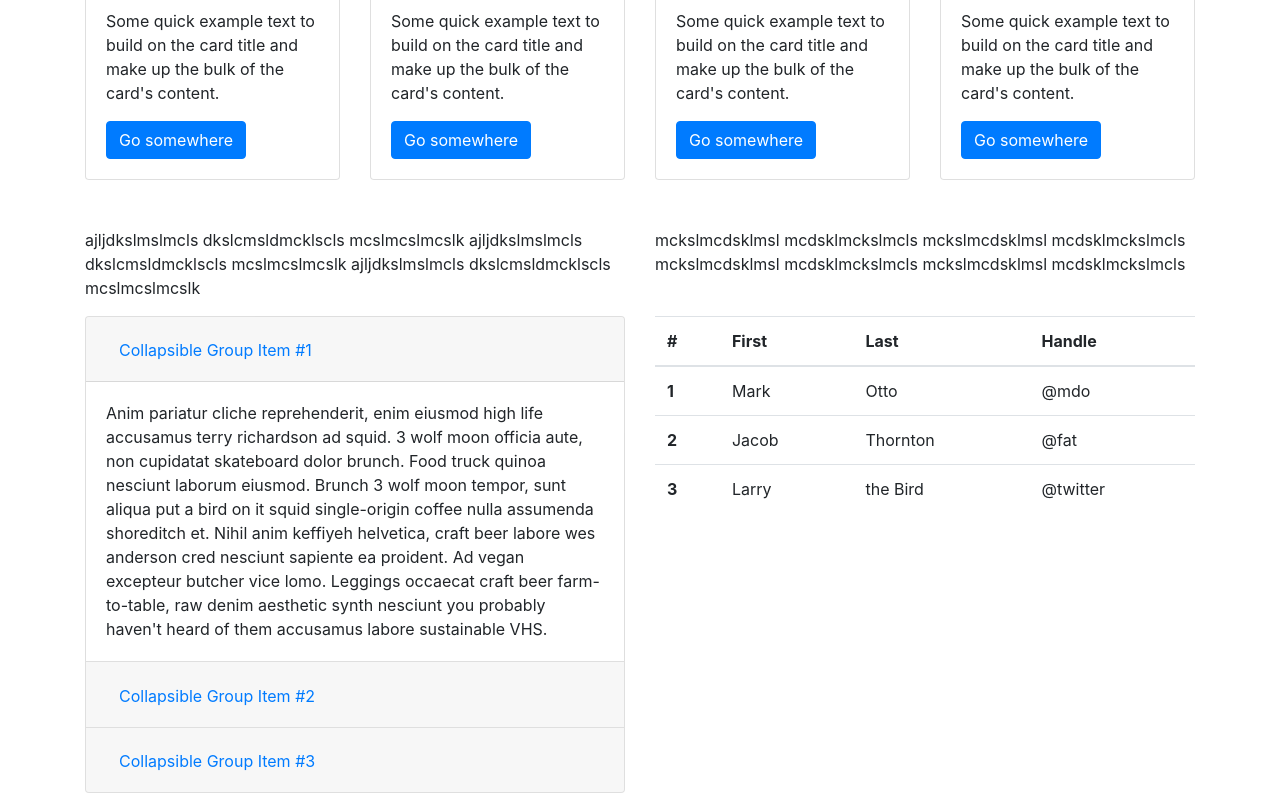
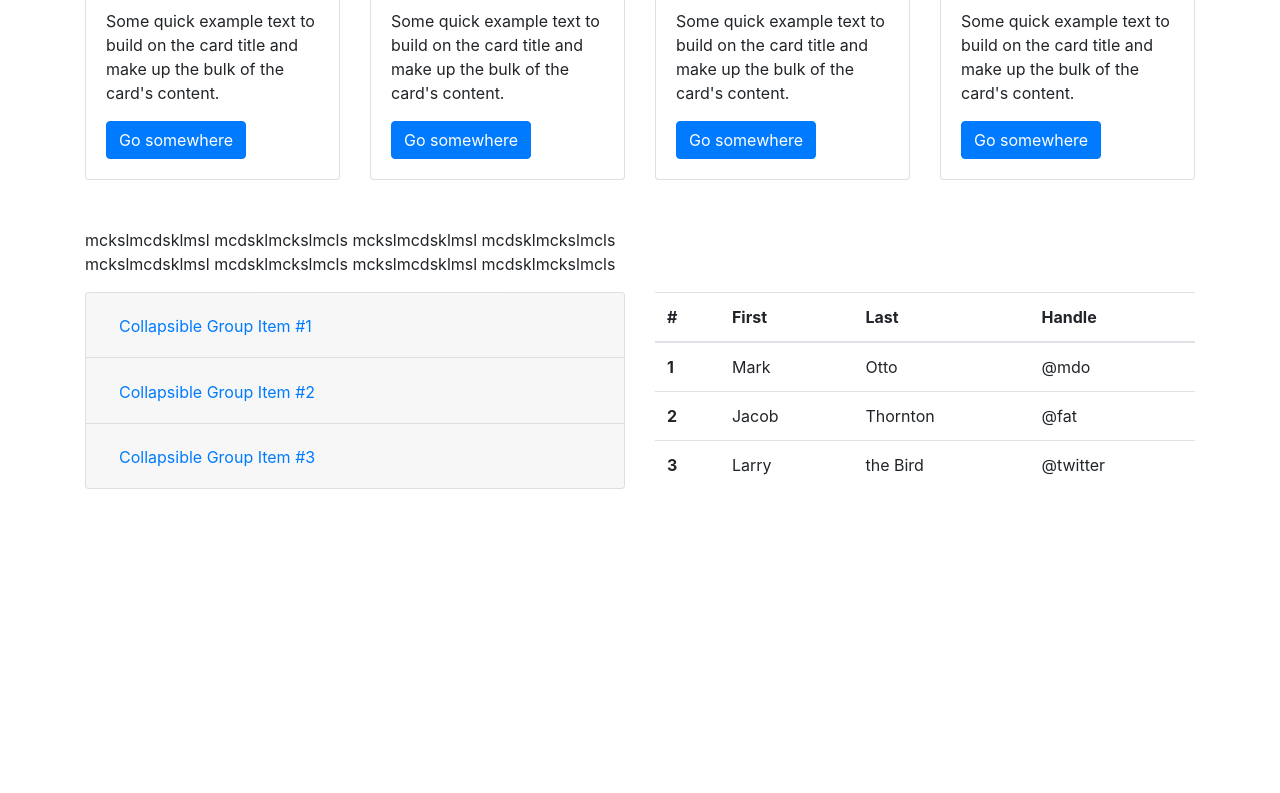
Before and after one commit to rose-yumi/organicos, a plain HTML site: page index.html in a window 1280 px wide. Shown: the part 1346-2139 px from the top of the page. After the commit the page ends 1851 px from the top, so only its background shows below. Drawn offline with nearby package versions, Linux system fonts and the light colour scheme.

Commit message:
Adicionei collapse ao index.html

```diff
--- a/index.html
+++ b/index.html
@@ -181,7 +181,6 @@
         </div>
 
         <div class="row my-3">
-            <div class="col-lg-6">ajljdkslmslmcls dkslcmsldmcklscls mcslmcslmcslk ajljdkslmslmcls dkslcmsldmcklscls mcslmcslmcslk ajljdkslmslmcls dkslcmsldmcklscls mcslmcslmcslk</div>
             <div class="col-lg-6">mckslmcdsklmsl mcdsklmckslmcls mckslmcdsklmsl mcdsklmckslmcls mckslmcdsklmsl mcdsklmckslmcls mckslmcdsklmsl mcdsklmckslmcls</div>
         </div>
 
@@ -197,7 +196,7 @@
                             </h2>
                         </div>
 
-                        <div id="collapseOne" class="collapse show" aria-labelledby="headingOne" data-parent="#accordionExample">
+                        <div id="collapseOne" class="collapse" aria-labelledby="headingOne" data-parent="#accordionExample">
                             <div class="card-body">
                                 Anim pariatur cliche reprehenderit, enim eiusmod high life accusamus terry richardson ad squid. 3 wolf moon officia aute,
                                 non cupidatat skateboard dolor brunch. Food truck quinoa nesciunt laborum eiusmod. Brunch
```
